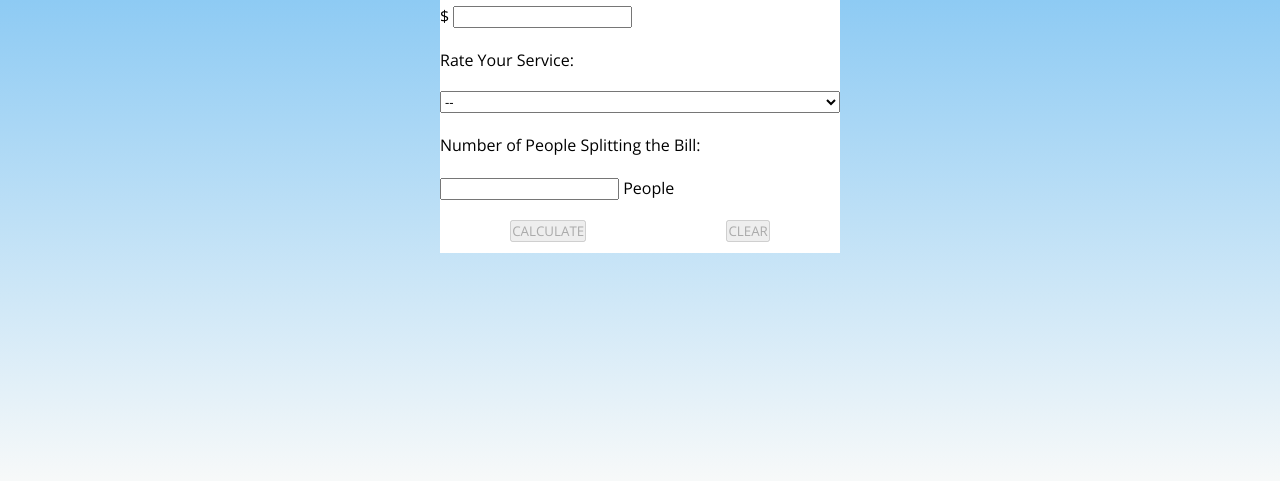
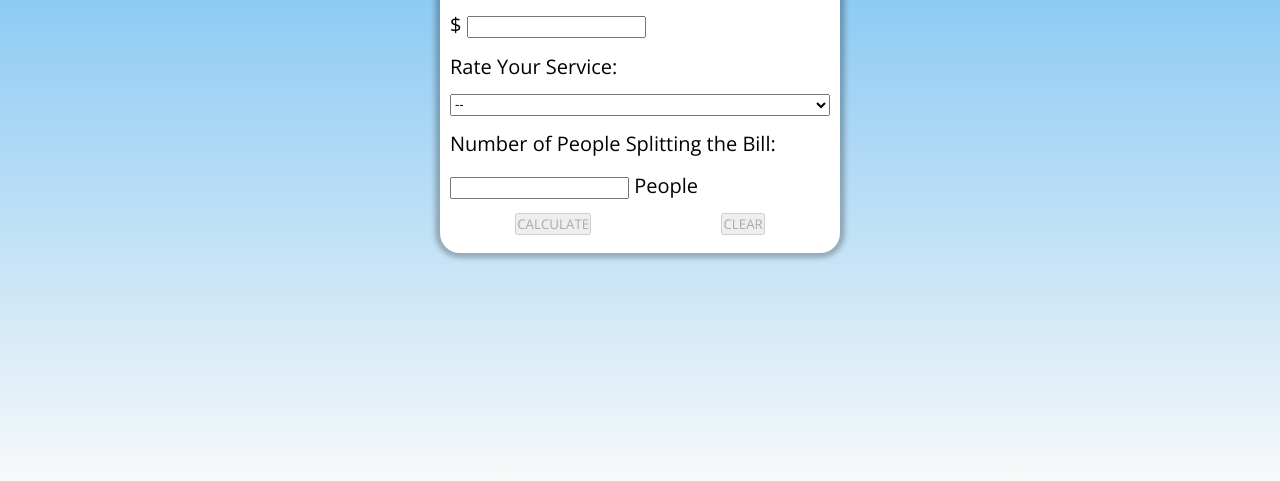
Before and after one commit to JEduardoRJx/tip-calculator, a plain HTML site: page index.html in a window 1280 px wide. Shown: the part 319-800 px from the top of the page. Drawn offline with nearby package versions, Linux system fonts and the light colour scheme.

Commit message:
Set padding, box-shadow, and default font-size

```diff
--- a/style.css
+++ b/style.css
@@ -22,6 +22,11 @@ form {
   justify-content: space-around;
   width: 400px;
   height: 300px;
+  border-radius: 20px;
+  padding: 10px;
+  box-shadow: 0px 0px 5px 5px rgba(0,0,0,0.25);
+  font-size: 1.25em;
+  margin: 20px 0px;
 }
 
 .btns-wrapper {
```
